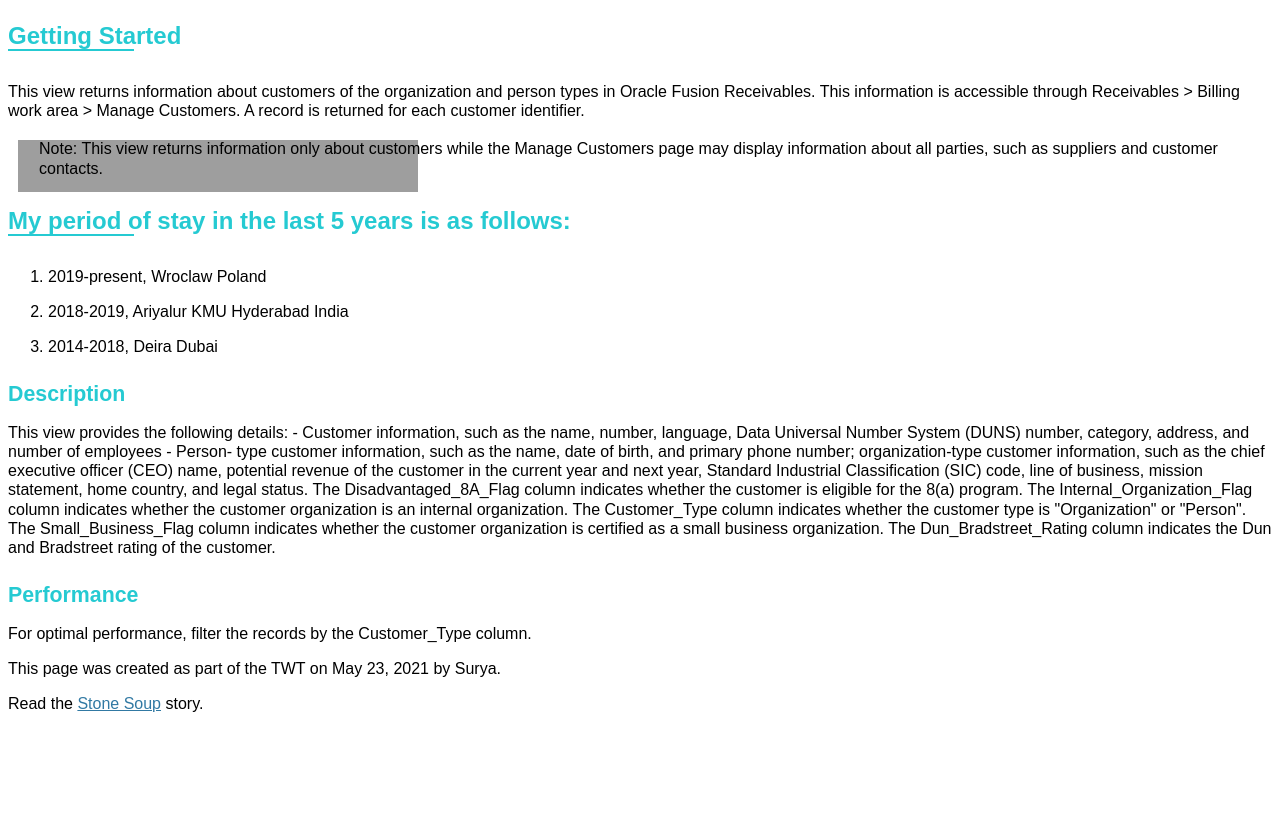
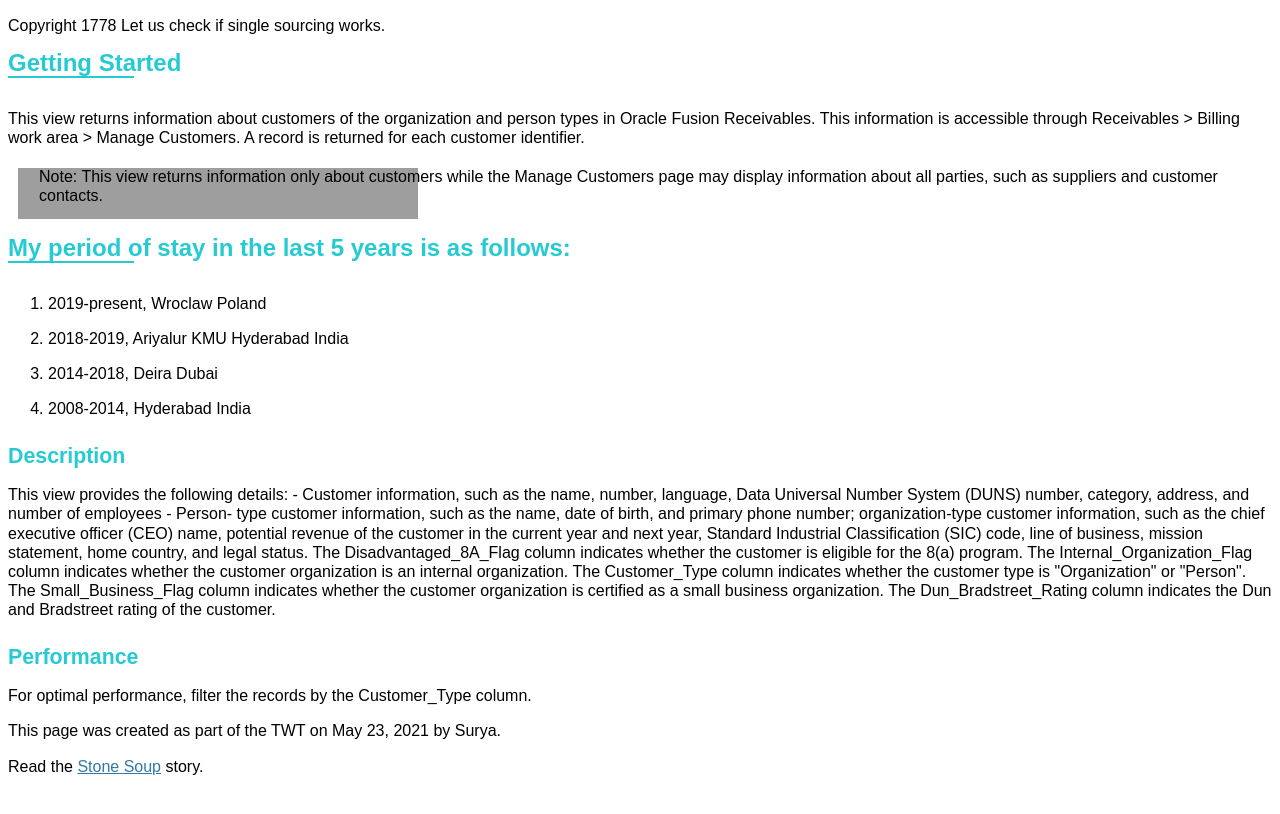
Before and after one commit to SuryaPanneer/turbo-disco, a Jekyll site: the page built from topics/GettingStarted.md, in a window 1280 px wide. Shown: the top 814 px of the page. Built offline with Jekyll 4.4.1, drawn with Linux system fonts in a browser that asks for light colours.

Commit message:
added single source file

```diff
--- a/_data/common.csv
+++ b/_data/common.csv
@@ -2,3 +2,4 @@ period,place
 2019-present,Wroclaw Poland
 2018-2019,Ariyalur KMU Hyderabad India
 2014-2018,Deira Dubai
+2008-2014,Hyderabad India
--- /dev/null
+++ b/_includes/singlesource.txt
@@ -0,0 +1,2 @@
+Copyright 1778
+Let us check if single sourcing works.
--- a/topics/GettingStarted.md
+++ b/topics/GettingStarted.md
@@ -5,6 +5,9 @@ author: Surya
 layout: template
 link: Intro
 ---
+
+{% include singlesource.txt %}
+
 <h1>Getting Started</h1>
 
 <p>This view returns information about customers of the organization and person types in Oracle Fusion Receivables. This information is accessible through Receivables > Billing work area > Manage Customers. A record is returned for each customer identifier.</p>
@@ -16,6 +19,8 @@ link: Intro
 {% for item in site.data.common %}
 1. {{item.period}}, {{item.place}}
 {% endfor %}
+
+
 
 <h2>Description</h2>
 
```
